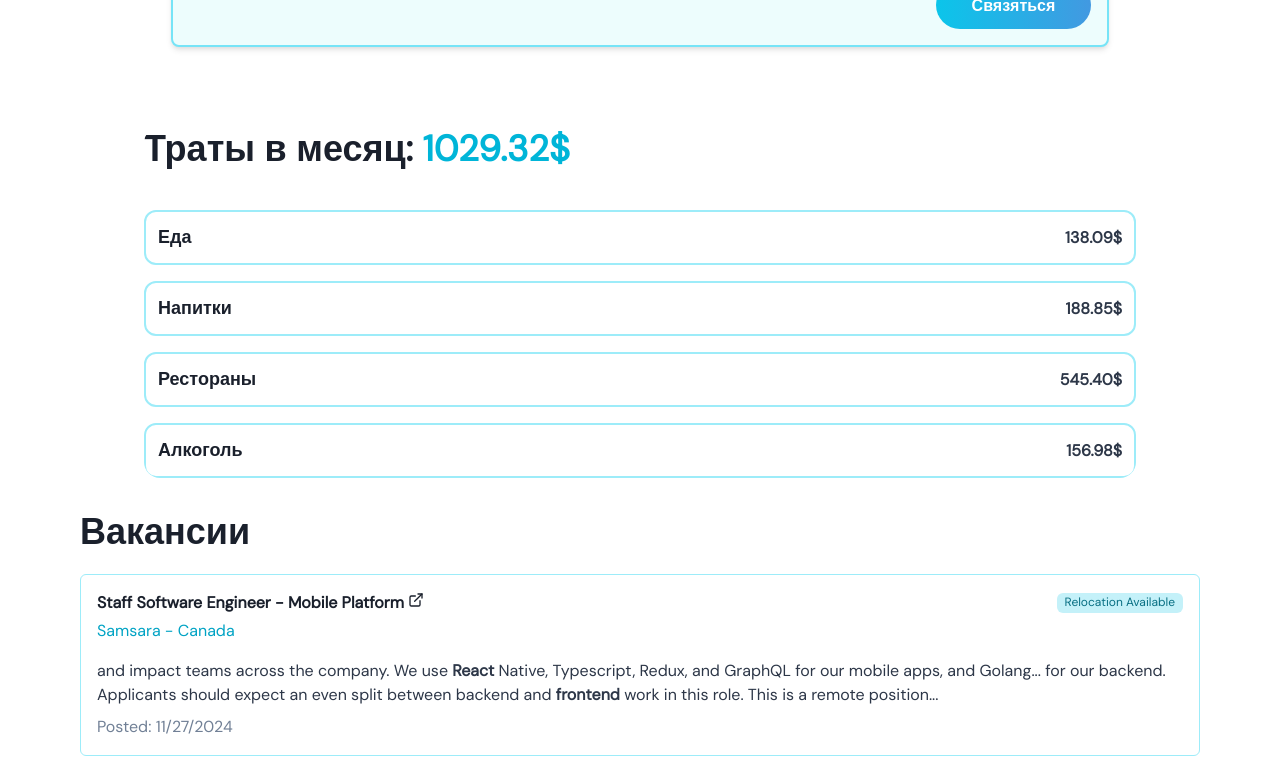
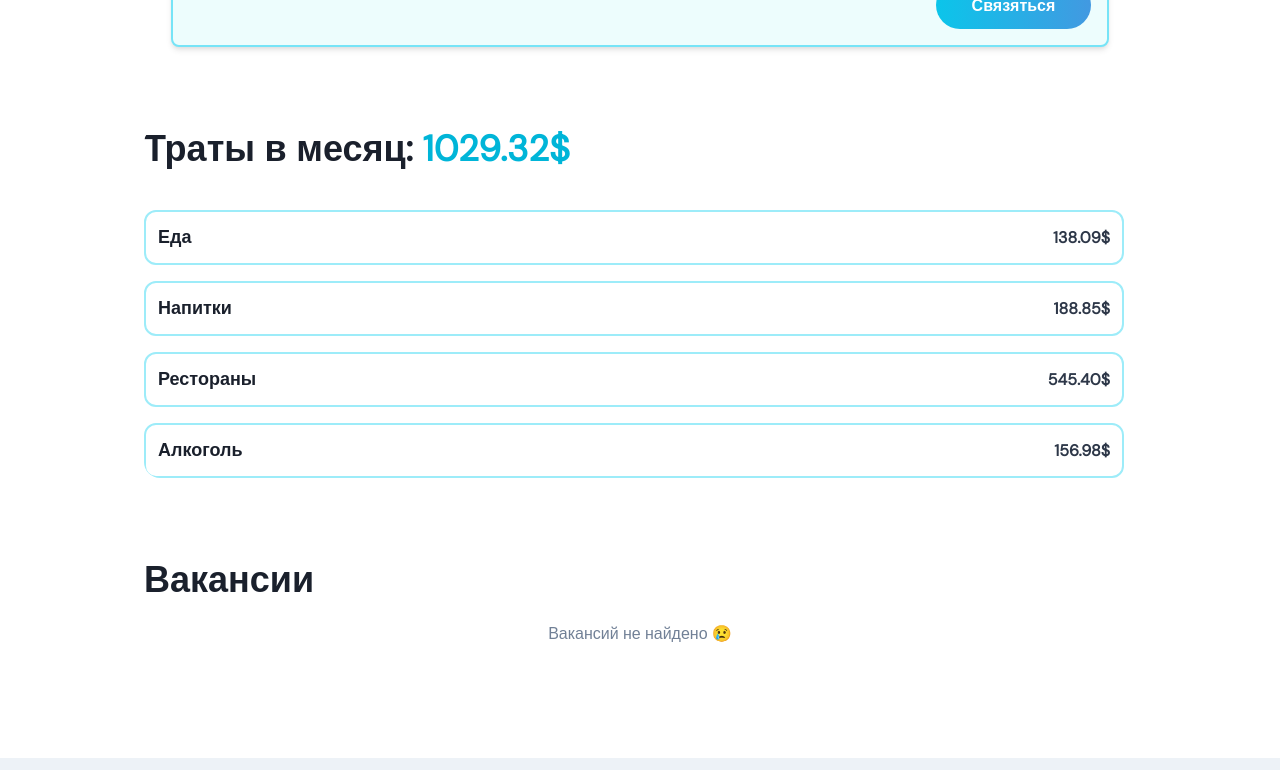
Before and after one commit to goldic342/urelocate-v2, a React (Vite) app in the folder frontend/: page /report in a window 1280 px wide. Shown: the part 840-1610 px from the top of the page. Built offline with nearby package versions, Linux system fonts and the light colour scheme.

Commit message:
Handle edge case

```diff
--- a/frontend/src/components/ExpensesSection.jsx
+++ b/frontend/src/components/ExpensesSection.jsx
@@ -30,6 +30,7 @@ const ExpensesSection = ({ expenses }) => {
       <Flex
         direction={{ base: 'column', md: 'row' }}
         borderRadius="2xl"
+        pr={3}
         gap={6}
         position="relative"
         overflow="hidden"
--- a/frontend/src/components/VacanciesSection.jsx
+++ b/frontend/src/components/VacanciesSection.jsx
@@ -1,13 +1,23 @@
-import { Box, Flex, Text, Link, VStack, Tag, Heading } from '@chakra-ui/react'
+import {
+  Box,
+  Flex,
+  Text,
+  Link,
+  VStack,
+  Tag,
+  Heading,
+  Container
+} from '@chakra-ui/react'
 import { ExternalLink } from 'lucide-react'
 const VacanciesSection = ({ vacancies }) => {
   return (
-    <Box>
+    <Container maxW={'5xl'}>
       <Heading fontWeight="bold" mb={5}>
         Вакансии
       </Heading>
       <VStack spacing={4} align="stretch">
-        {vacancies.jobs.map((job, index) => (
+        {vacancies.jobs.length > 0 ? (
+          vacancies.jobs.map((job, index) => (
             <Box
               key={index}
               p={4}
@@ -24,7 +34,7 @@ const VacanciesSection = ({ vacancies }) => {
                 </Link>
                 {job.has_relocation && (
                   <Tag size="sm" colorScheme="cyan">
-                  Relocation Available
+                    Релокация доступна
                   </Tag>
                 )}
               </Flex>
@@ -36,13 +46,18 @@ const VacanciesSection = ({ vacancies }) => {
                 mb={2}
                 dangerouslySetInnerHTML={{ __html: job.description }}
               ></Text>
-            <Text color="gray.500">
-              Posted: {new Date(job.date).toLocaleDateString()}
+              <Text color="gray.400">
+                {new Date(job.date).toLocaleDateString()}
               </Text>
             </Box>
-        ))}
+          ))
+        ) : (
+          <Text textAlign={'center'} color={'gray.500'}>
+            Вакансий не найдено 😢
+          </Text>
+        )}
       </VStack>
-    </Box>
+    </Container>
   )
 }
 
--- a/frontend/src/pages/ReportPage.jsx
+++ b/frontend/src/pages/ReportPage.jsx
@@ -88,43 +88,10 @@ const ReportPage = () => {
         />
       </Box>
 
+      <Box mt={12}>
         <VacanciesSection
           vacancies={{
-          jobs: [
-            {
-              locations: 'Canada',
-              site: '',
-              date: 'Wed, 27 Nov 2024 23:15:42 GMT',
-              url: 'https://jobviewtrack.com/en-gb/job-1f4e417e42021b19460645432d0f090e0b45111a6b3e4549544148443c01410057021a046c2a0a421d040c536f455a4443010a1c25314e04010f0b02172227070f075d4a4f482c5159/5af19556d557721d2497e72bf207ad60.html?affid=1b821501e405ac3931bff4829d554dad',
-              title: 'Staff Software Engineer - Mobile Platform',
-              description:
-                ' and impact teams across the company.   We use <b>React</b> Native, Typescript, Redux, and GraphQL for our mobile apps, and Golang... for our backend. Applicants should expect an even split between backend and <b>frontend</b> work in this role.   This is a remote position...',
-              company: 'Samsara',
-              salary: '',
-              salary_min: null,
-              salary_max: null,
-              salary_type: null,
-              salary_currency_code: null,
-              has_relocation: true
-            },
-            {
-              locations: 'Montreal, QC',
-              site: '',
-              date: 'Sat, 23 Nov 2024 07:18:21 GMT',
-              url: 'https://jobviewtrack.com/en-gb/job-1b4a416b5808034e7400410003412a0213451807191658296e48430d001c073045150d0d01170052762e1c1f460b6e594c07046c63115606040e1e021722270d071a45593c1919525b/fbc220b0d3c3f6f7e98d20cc9c13cbcf.html?affid=1b821501e405ac3931bff4829d554dad',
-              title:
-                'Développer de logiciel Full Stack / Senior Full Stack Developer',
-              description:
-                '/TypeScript avec <b>React</b> et Next.js pour le front-end  De solides compétences en matière de résolution de problèmes... both backend and <b>frontend</b> are scalable, efficient, and future-proof.  Ensure performance, scalability, and reliability through...',
-              company: 'Unity Technologies',
-              salary: '',
-              salary_min: null,
-              salary_max: null,
-              salary_type: null,
-              salary_currency_code: null,
-              has_relocation: false
-            }
-          ],
+            jobs: [],
             pages: 1,
             hits: 2,
             hits_relocation: 1,
@@ -132,6 +99,7 @@ const ReportPage = () => {
             response_time: 0.0227069854736328
           }}
         />
+      </Box>
     </Container>
   )
 }
```
Lines whose indentation alone changed are shown as unchanged.
